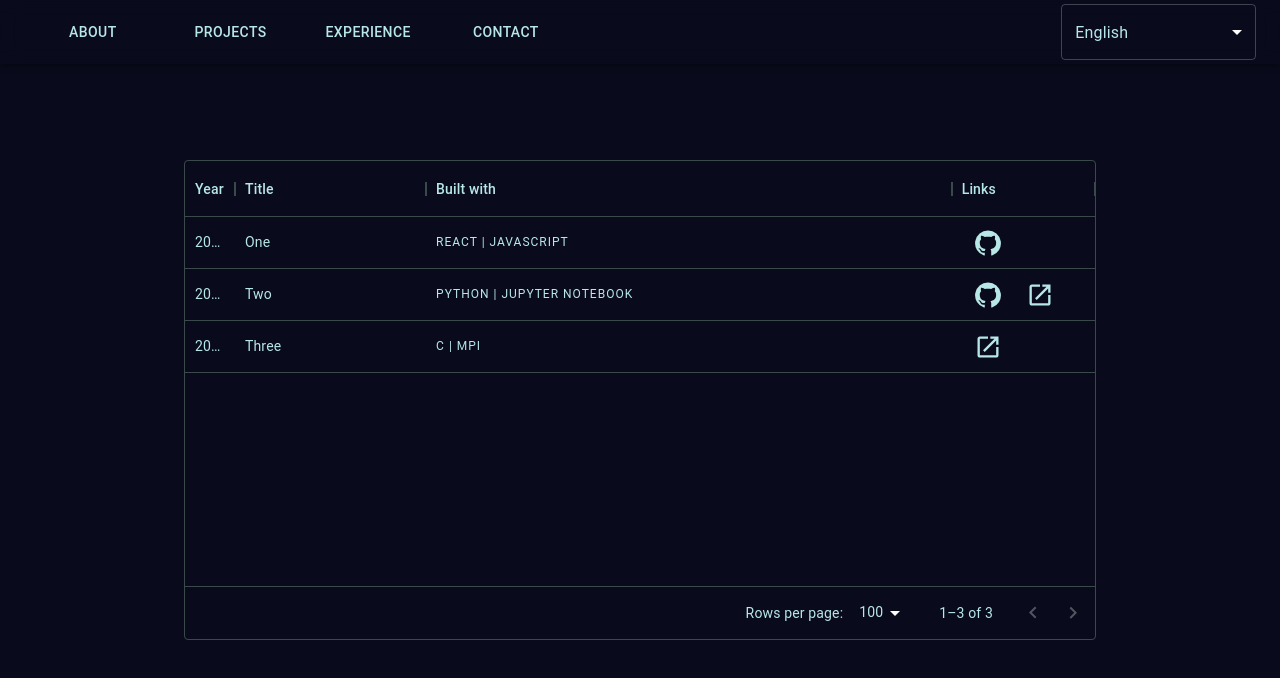
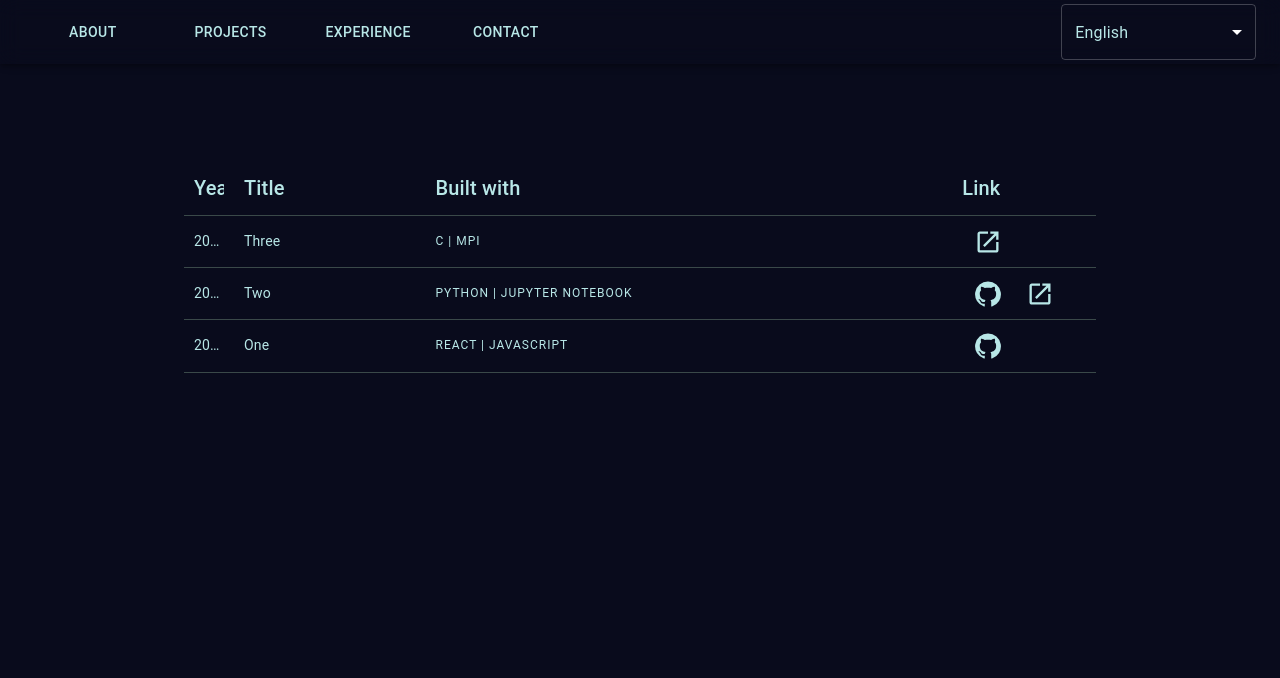
Before and after one commit to Ravi-Bossema/portfolio, a React (Create React App) app: page /archive in a window 1280 px wide. Shown: the top 678 px of the page. Built offline with nearby package versions, Linux system fonts and the light colour scheme.

Commit message:
Improved styling of the table

```diff
--- a/src/components/Archive.js
+++ b/src/components/Archive.js
@@ -1,6 +1,6 @@
 import React from 'react';
 import { DataGrid } from '@mui/x-data-grid';
-import { Box, Container, IconButton, Typography } from '@mui/material';
+import { Box, Container, IconButton, styled, Typography } from '@mui/material';
 import { projects } from '../data/projects';
 import { useLanguage, getSelectedLanguage } from '../LanguageProvider';
 import { GitHub, OpenInNew } from '@mui/icons-material';
@@ -14,6 +14,18 @@ export default function Archive() {
 
 	const data = projects[selectedLanguage];
 	const rows = data.map((row, id) => Object.assign(row, { id }));
+
+	function renderHeader(params) {
+		return <Typography variant="h6">{params.colDef.headerName}</Typography>;
+	}
+
+	function renderTech(params) {
+		return (
+			<Typography variant="overline">
+				{params.value.join(' | ')}
+			</Typography>
+		);
+	}
 
 	function renderLinks(params) {
 		return (
@@ -42,29 +54,49 @@ export default function Archive() {
 		);
 	}
 
-	function renderTech(params) {
-		return (
-			<Typography variant="overline">
-				{params.value.join(' | ')}
-			</Typography>
-		);
-	}
-
 	const columns = [
-		{ field: 'Year', type: 'date', flex: 0.05 },
-		{ field: 'Title', flex: 0.2 },
+		{
+			field: 'Year',
+			headerName: 'Year',
+			type: 'date',
+			flex: 0.05,
+			sortable: false,
+			renderHeader: renderHeader,
+		},
+		{
+			field: 'Title',
+			headerName: 'Title',
+			flex: 0.2,
+			sortable: false,
+			renderHeader: renderHeader,
+		},
 		{
 			field: 'Tech',
 			headerName: 'Built with',
 			flex: 0.55,
+			sortable: false,
+			renderHeader: renderHeader,
 			renderCell: renderTech,
 		},
 		{
 			field: 'Links',
+			headerName: 'Link',
 			flex: 0.15,
+			sortable: false,
+			renderHeader: renderHeader,
 			renderCell: renderLinks,
 		},
 	];
+
+	const StyledDataGrid = styled(DataGrid)`
+		&.MuiDataGrid-root .MuiDataGrid-columnHeader:focus,
+		&.MuiDataGrid-root .MuiDataGrid-cell:focus {
+			outline: none;
+		}
+		&.MuiDataGrid-root .MuiDataGrid-columnSeparator {
+			display: none;
+		}
+	`;
 
 	return (
 		<Box
@@ -72,11 +104,24 @@ export default function Archive() {
 				bgcolor: 'background.default',
 				color: 'text.primary',
 				padding: padding,
-				height: height,
+				minHeight: height,
 			}}
 		>
 			<Container sx={{ height: '100%', display: 'flex' }}>
-				<DataGrid columns={columns} rows={rows} />
+				<StyledDataGrid
+					sx={{ border: 'none' }}
+					columns={columns}
+					rows={rows}
+					initialState={{
+						sorting: {
+							sortModel: [{ field: 'Year', sort: 'desc' }],
+						},
+					}}
+					autoHeight
+					disableColumnMenu
+					disableSelectionOnClick
+					hideFooterPagination
+				/>
 			</Container>
 		</Box>
 	);
```
